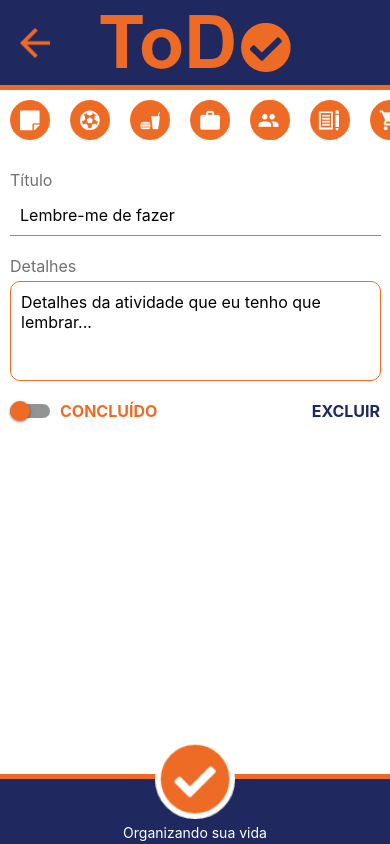
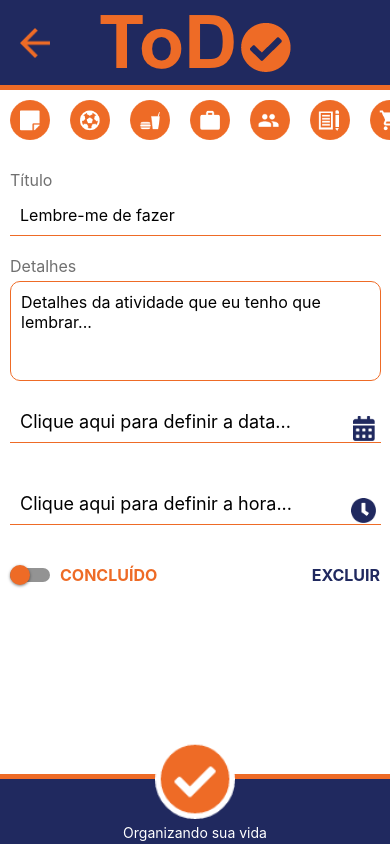
Before and after one commit to enzoserafin/mobile-TodoApp, a React Native app: screen / in a window 390 px wide. Built offline with nearby package versions, Linux system fonts and the light colour scheme.

Commit message:
input data e hora

```diff
--- a/package.json
+++ b/package.json
@@ -8,6 +8,7 @@
     "eject": "expo eject"
   },
   "dependencies": {
+    "@react-native-community/datetimepicker": "3.2.0",
     "axios": "^0.21.1",
     "date-fns": "^2.21.3",
     "expo": "~41.0.1",
--- /dev/null
+++ b/src/components/DateTimeInput/index.js
@@ -0,0 +1,78 @@
+import React, { useState } from 'react';
+import {
+  View,
+  Platform,
+  TouchableOpacity,
+  TextInput,
+  Image,
+} from 'react-native';
+import DateTimePicker from '@react-native-community/datetimepicker';
+import { format } from 'date-fns';
+import styles from './styles';
+
+import iconCalendar from '../../assets/calendar.png';
+import iconClock from '../../assets/clock.png';
+
+export default function DateTimePickerComponent() {
+  const [date, setDate] = useState();
+  const [hour, setHour] = useState();
+  const [mode, setMode] = useState('date');
+  const [show, setShow] = useState(false);
+
+  const onChange = (event, selectedDate) => {
+    const currentDate = selectedDate || date;
+    setShow(Platform.OS === 'ios');
+    if (mode === 'date') setDate(format(new Date(currentDate), 'dd/MM/yyyy'));
+    else setHour(format(new Date(currentDate), 'HH:mm'));
+  };
+
+  const showMode = currentMode => {
+    setShow(true);
+    setMode(currentMode);
+  };
+
+  const showDatepicker = () => {
+    showMode('date');
+  };
+
+  const showTimepicker = () => {
+    showMode('time');
+  };
+
+  return (
+    <View>
+      <View>
+        <TouchableOpacity onPress={showDatepicker}>
+          <TextInput
+            style={styles.input}
+            placeholder="Clique aqui para definir a data..."
+            editable={false}
+            value={date}
+          />
+          <Image style={styles.iconTextInput} source={iconCalendar} />
+        </TouchableOpacity>
+      </View>
+      <View>
+        <TouchableOpacity onPress={showTimepicker}>
+          <TextInput
+            style={styles.input}
+            placeholder="Clique aqui para definir a hora..."
+            editable={false}
+            value={hour}
+          />
+          <Image style={styles.iconTextInput} source={iconClock} />
+        </TouchableOpacity>
+      </View>
+      {show && (
+        <DateTimePicker
+          // testID="dateTimePicker"
+          value={new Date()}
+          mode={mode}
+          is24Hour
+          display="default"
+          onChange={onChange}
+        />
+      )}
+    </View>
+  );
+}
--- /dev/null
+++ b/src/components/DateTimeInput/styles.js
@@ -0,0 +1,23 @@
+import { StyleSheet } from 'react-native';
+
+const styles = StyleSheet.create({
+  input: {
+    fontSize: 18,
+    padding: 10,
+    width: '95%',
+    borderBottomWidth: 1,
+    borderBottomColor: '#EE6B26',
+    marginHorizontal: 10,
+    marginVertical: 20,
+  },
+  iconTextInput: {
+    position: 'absolute',
+    left: '90%',
+    top: 35,
+    width: 25,
+    height: 25,
+    resizeMode: 'contain',
+  },
+});
+
+export default styles;
--- a/src/views/Task/index.js
+++ b/src/views/Task/index.js
@@ -13,6 +13,7 @@ import {
 import Header from '../../components/Header';
 import Footer from '../../components/Footer';
 import typeIcons from '../../utils/typeIcons';
+import DateTimeInput from '../../components/DateTimeInput';
 import styles from './styles';
 
 export default function Task() {
@@ -29,7 +30,7 @@ export default function Task() {
           {typeIcons.map(
             icon =>
               icon != null && (
-                <TouchableOpacity>
+                <TouchableOpacity key={icon}>
                   <Image source={icon} style={styles.imageIcon} />
                 </TouchableOpacity>
               ),
@@ -51,6 +52,8 @@ export default function Task() {
           placeholder="Detalhes da atividade que eu tenho que lembrar..."
         />
 
+        <DateTimeInput />
+
         <View style={styles.inLine}>
           <View style={styles.inputInLine}>
             <Switch
--- a/src/views/Task/styles.js
+++ b/src/views/Task/styles.js
@@ -44,6 +44,7 @@ const styles = StyleSheet.create({
     alignItems: 'center',
     justifyContent: 'space-between',
     padding: 10,
+    marginBottom: 50,
   },
   inputInLine: {
     flexDirection: 'row',
```
Also changed, not shown: 1 other file (tests, documents, lock files or other folders).
